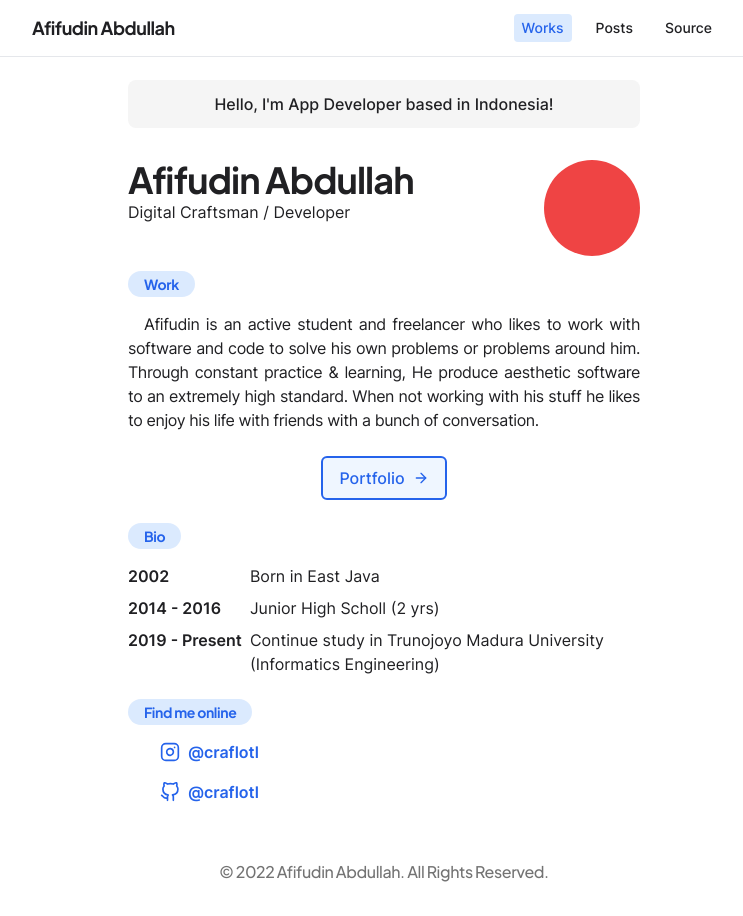
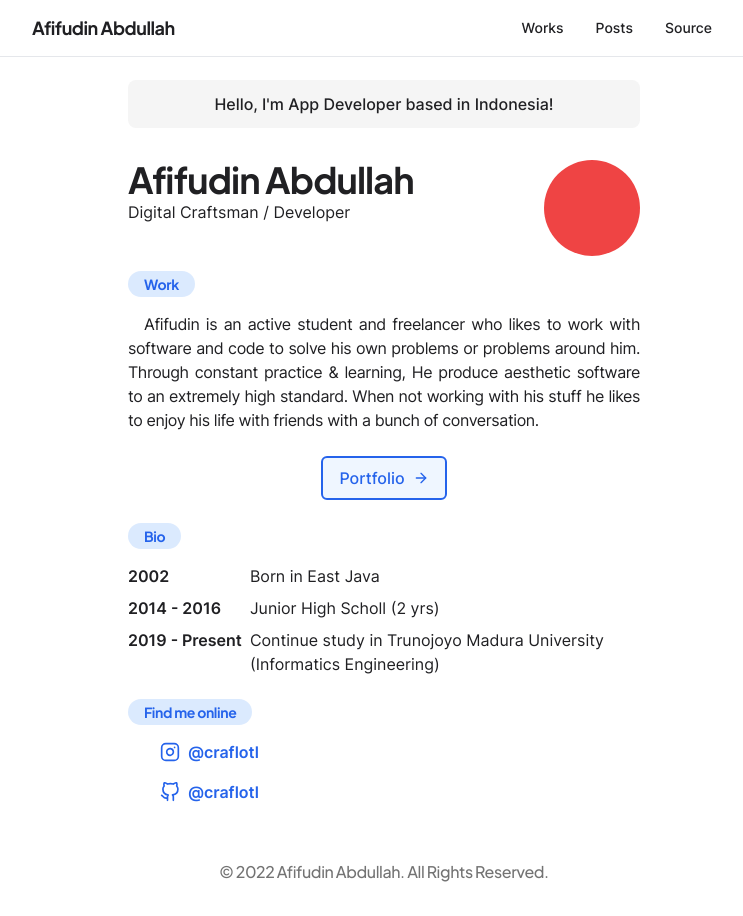
Before and after one commit to afifcodes/craflotl-homepage, a Next.js app: page / in a window 1280 px wide. Shown: the whole page, without its empty margins (256-999 px from the left). Built offline with nearby package versions, Linux system fonts and the light colour scheme.

Commit message:
update Navbar Active Link

```diff
--- a/components/Navbar.js
+++ b/components/Navbar.js
@@ -1,9 +1,11 @@
 import { AnimatePresence, motion } from "framer-motion";
 import Link from "next/link";
+import { useRouter } from "next/router";
 import { Menu, Moon, Sun } from "react-feather";
 import useTheme from "../lib/useTheme";
 
 export default function Navbar() {
+  const router = useRouter();
   const [theme, toggleDarkMode] = useTheme();
 
   return (
@@ -16,17 +18,35 @@ export default function Navbar() {
         </Link>
         <div className="flex items-center justify-end gap-4 text-sm font-medium">
           <Link href="/works" scroll={false}>
-            <a className="px-2 py-1 rounded bg-blue-100 dark:bg-amber-100 text-blue-600 dark:text-[#202023]">
+            <a
+              className={`px-2 py-1 rounded ${
+                router.pathname.includes("works")
+                  ? "bg-blue-100 dark:bg-amber-100 text-blue-600 dark:text-[#202023]"
+                  : "hover:bg-blue-100 dark:hover:bg-amber-100 dark:hover:text-[#202023] transition-all duration-300"
+              }`}
+            >
               Works
             </a>
           </Link>
           <Link href="/posts" scroll={false}>
-            <a className="px-2 py-1 rounded hover:bg-blue-100 dark:hover:bg-amber-100 dark:hover:text-[#202023] transition-all duration-300">
+            <a
+              className={`px-2 py-1 rounded ${
+                router.pathname.includes("posts")
+                  ? "bg-blue-100 dark:bg-amber-100 text-blue-600 dark:text-[#202023]"
+                  : "hover:bg-blue-100 dark:hover:bg-amber-100 dark:hover:text-[#202023] transition-all duration-300"
+              }`}
+            >
               Posts
             </a>
           </Link>
           <Link href="/source" scroll={false}>
-            <a className="px-2 py-1 rounded hover:bg-blue-100 dark:hover:bg-amber-100 dark:hover:text-[#202023] transition-all duration-300">
+            <a
+              className={`px-2 py-1 rounded ${
+                router.pathname.includes("source")
+                  ? "bg-blue-100 dark:bg-amber-100 text-blue-600 dark:text-[#202023]"
+                  : "hover:bg-blue-100 dark:hover:bg-amber-100 dark:hover:text-[#202023] transition-all duration-300"
+              }`}
+            >
               Source
             </a>
           </Link>
```
